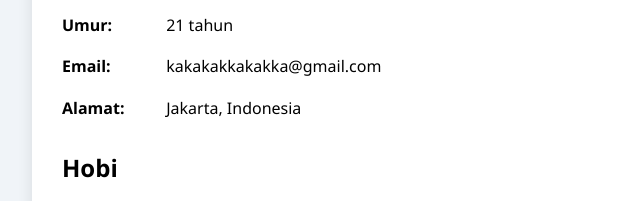
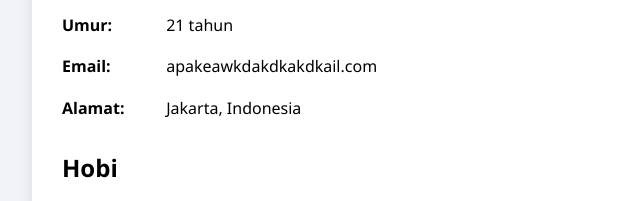
Before and after one commit to khairulraihan/ProfileKhairulRaihan, a plain HTML site: page index.html in a window 1280 px wide. Shown: the part 393-594 px from the top of the page, 178-818 px from the left. Drawn offline with Linux system fonts and the light colour scheme.

Commit message:
ganti email

```diff
--- a/index.html
+++ b/index.html
@@ -17,7 +17,7 @@
     <div class="info">
       <p><strong>Nama:</strong> Khairul </p>
       <p><strong>Umur:</strong> 21 tahun</p>
-      <p><strong>Email:</strong> kakakakkakakka@gmail.com</p>
+      <p><strong>Email:</strong> apakeawkdakdkakdkail.com</p>
       <p><strong>Alamat:</strong> Jakarta, Indonesia</p>
     </div>
 
```
